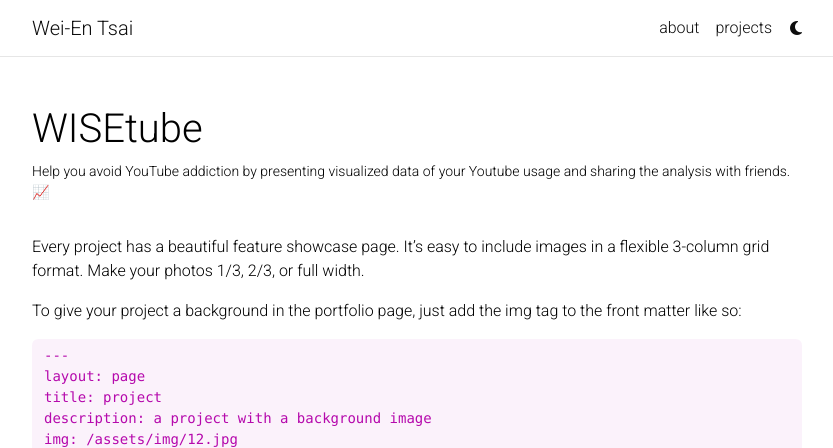
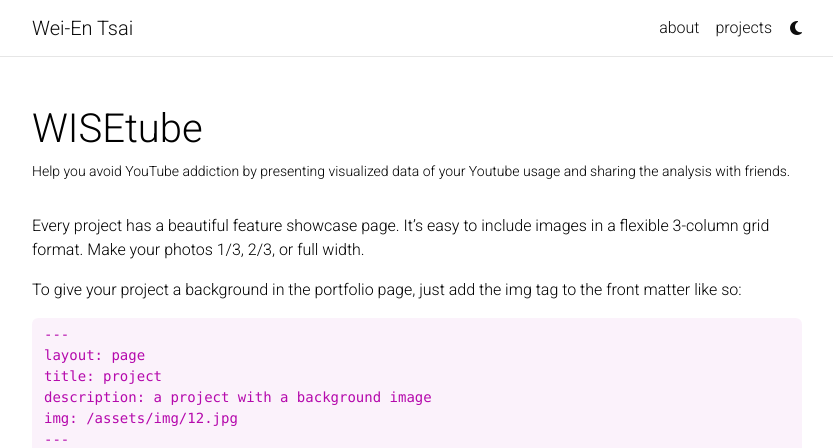
Before and after one commit to wayne-tsai/wayne-tsai-folio, a Jekyll site: the page built from _projects/6_project.md, in a window 1280 px wide and 900 px high, cut to the strip 0-448 px from the top of the window. Shown: the whole strip, without its empty margins (223-1056 px from the left). Built offline with Jekyll 4.4.1, drawn with Linux system fonts in a browser that asks for light colours; comment, search, counter and statistics services are not loaded; a style sheet for code colours, icons or effects is not loaded.

Commit message:
remove emoji

```diff
--- a/_projects/6_project.md
+++ b/_projects/6_project.md
@@ -1,7 +1,7 @@
 ---
 layout: page
 title: WISEtube
-description: Help you avoid YouTube addiction by presenting visualized data of your Youtube usage and sharing the analysis with friends. 📈
+description: Help you avoid YouTube addiction by presenting visualized data of your Youtube usage and sharing the analysis with friends.
 img: assets/img/banner-wisetube.png
 importance: 4
 category: course
```
